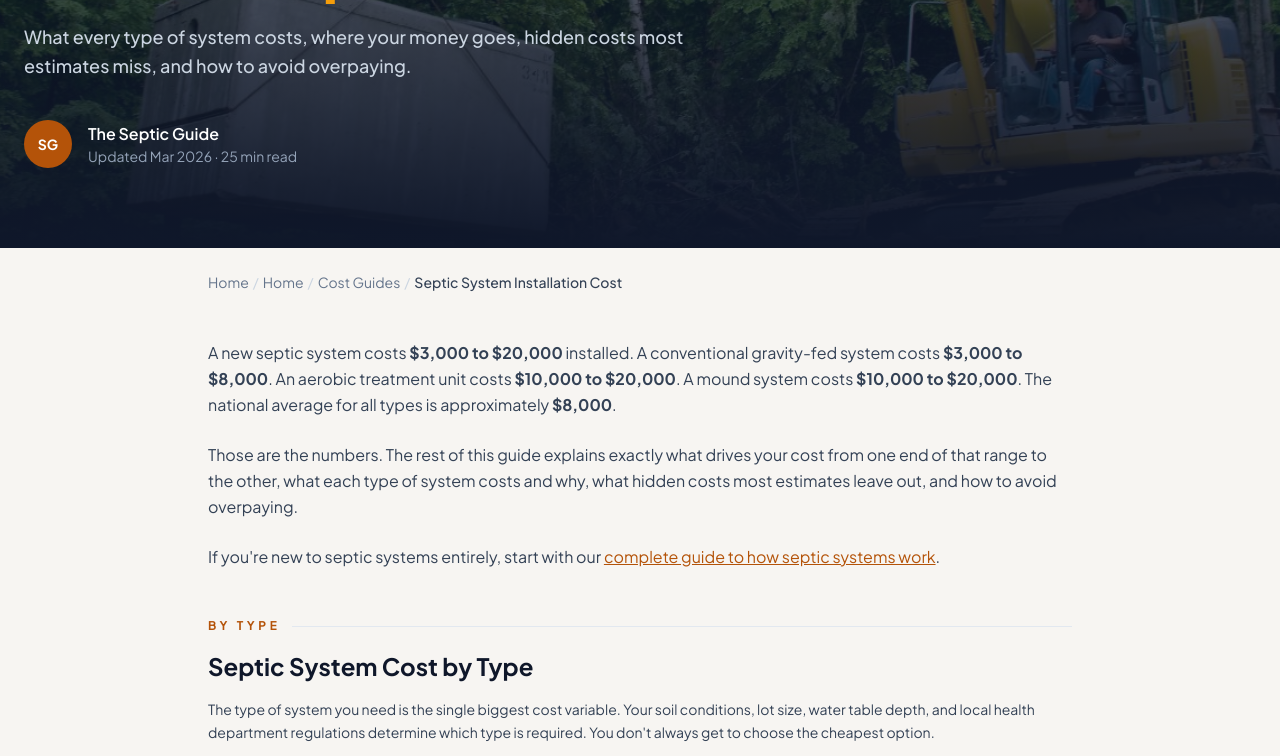
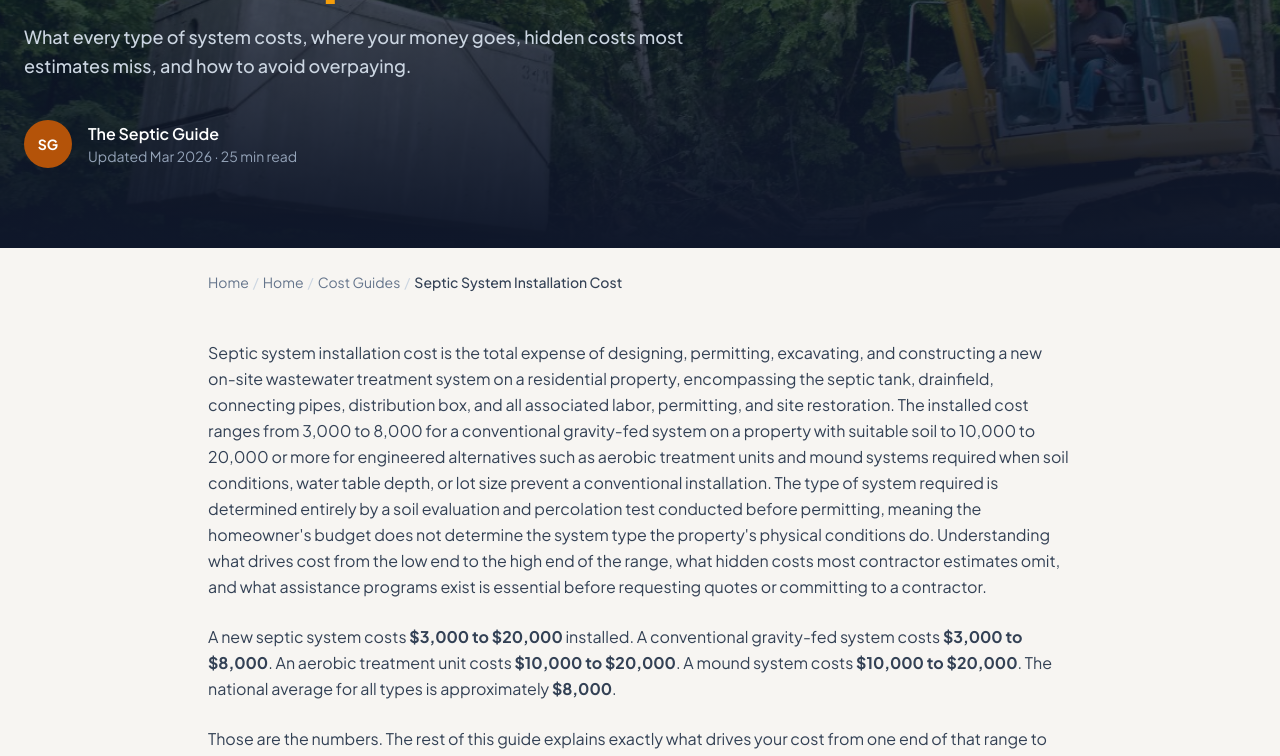
Before and after one commit to thebasementguide2026/theseptic.guide-, a Next.js app: page /cost-guides/septic-system-installation-cost in a window 1280 px wide. Shown: the part 377-1133 px from the top of the page. Built offline with nearby package versions, Linux system fonts and the light colour scheme.

Commit message:
Add definition paragraph above intro on installation cost page

```diff
--- a/app/cost-guides/septic-system-installation-cost/page.tsx
+++ b/app/cost-guides/septic-system-installation-cost/page.tsx
@@ -130,6 +130,9 @@ export default function SepticInstallationCostArticle() {
 
       {/* Main Content */}
       <article className='max-w-4xl mx-auto px-4 py-12'>
+                  <p className='text-base text-slate-700 leading-relaxed mb-6'>
+            Septic system installation cost is the total expense of designing, permitting, excavating, and constructing a new on-site wastewater treatment system on a residential property, encompassing the septic tank, drainfield, connecting pipes, distribution box, and all associated labor, permitting, and site restoration. The installed cost ranges from 3,000 to 8,000 for a conventional gravity-fed system on a property with suitable soil to 10,000 to 20,000 or more for engineered alternatives such as aerobic treatment units and mound systems required when soil conditions, water table depth, or lot size prevent a conventional installation. The type of system required is determined entirely by a soil evaluation and percolation test conducted before permitting, meaning the homeowner&apos;s budget does not determine the system type the property&apos;s physical conditions do. Understanding what drives cost from the low end to the high end of the range, what hidden costs most contractor estimates omit, and what assistance programs exist is essential before requesting quotes or committing to a contractor.
+          </p>
         <p className='text-base text-slate-700 leading-relaxed mb-6'>
           A new septic system costs <strong>$3,000 to $20,000</strong> installed. A conventional gravity-fed system costs <strong>$3,000 to $8,000</strong>. An aerobic treatment unit costs <strong>$10,000 to $20,000</strong>. A mound system costs <strong>$10,000 to $20,000</strong>. The national average for all types is approximately <strong>$8,000</strong>.
         </p>
```
